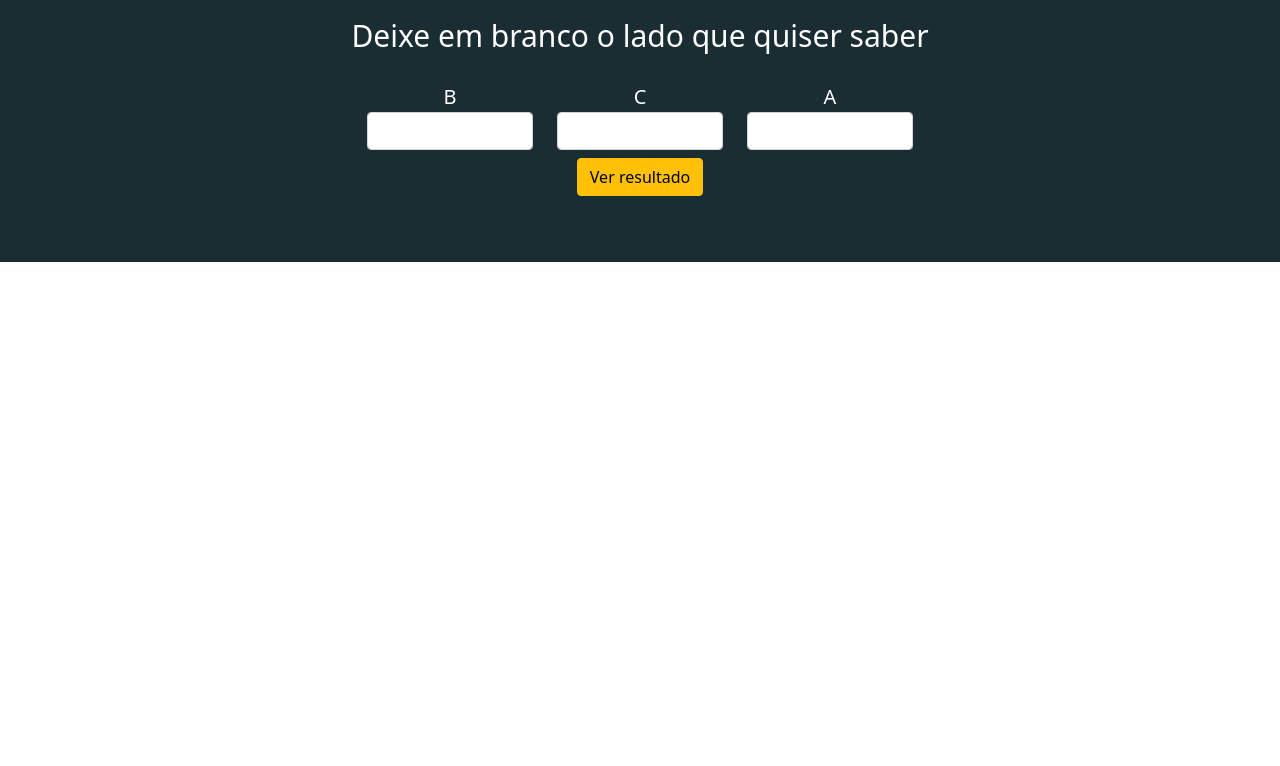
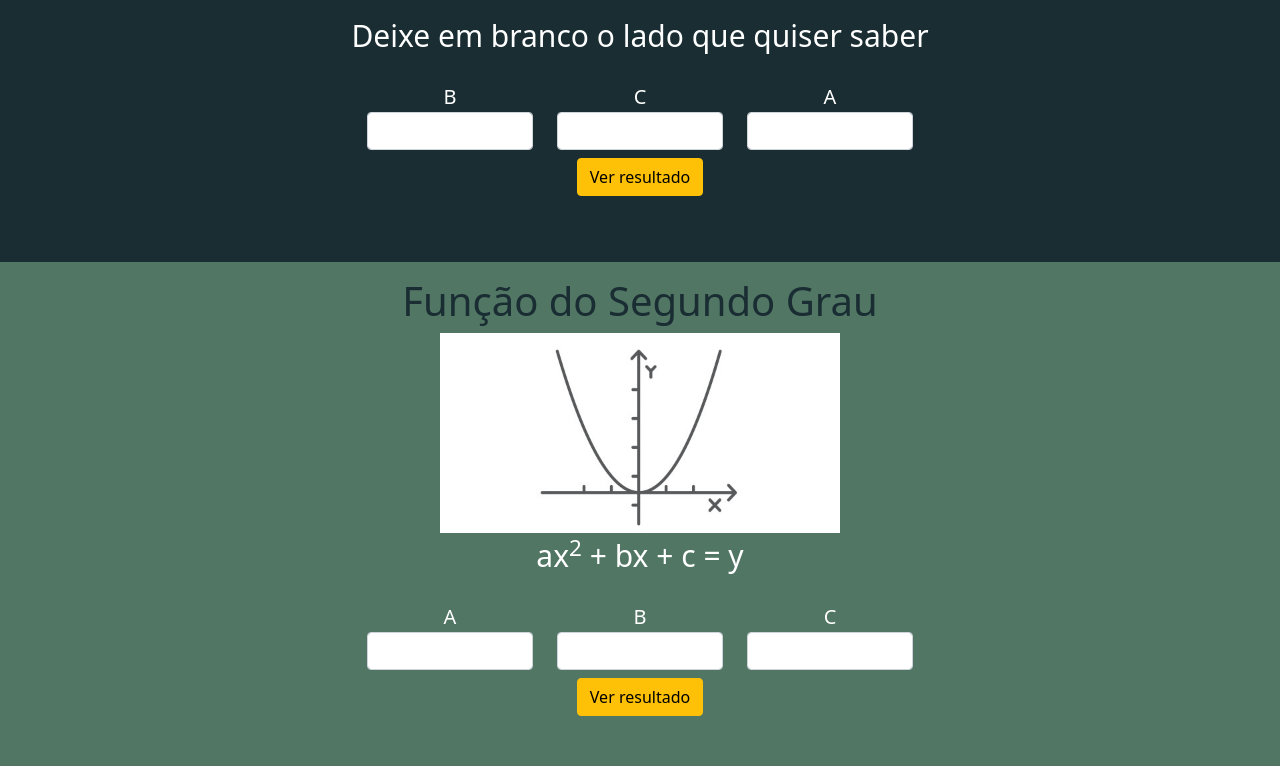
Before and after one commit to VitorNvs/Pit-Station, a plain HTML site: page index.html in a window 1280 px wide. Shown: the part 902-1668 px from the top of the page. Before the commit the page ends 1164 px from the top, so only its background shows below. Drawn offline with nearby package versions, Linux system fonts and the light colour scheme.

Commit message:
Função do Segundo Grau + Alerts

```diff
--- a/index.html
+++ b/index.html
@@ -30,8 +30,8 @@
                         </a>
                         <ul class="dropdown-menu menu" aria-labelledby="navbarDropdownMenuLink">
                             <li><a class="dropdown-item" href="#pitagoras">Teorema de Pitágoras</a></li>
-                            <li><a class="dropdown-item" href="#">Relações Métricas</a></li>
-                            <li><a class="dropdown-item" href="#">Equações do Segundo Grau</a></li>
+                            <li><a class="dropdown-item" href="#segundo_grau">Função do Segundo Grau</a></li>
+                            <li><a class="dropdown-item" href="#">Progressão Aritmética</a></li>
                         </ul>
                     </li>
                     <li class="nav-item">
@@ -62,7 +62,7 @@
     </section>
 
     <section id="pitagoras">
-        <div class="container-fluid"></div>
+        <div class="container-fluid">
             <h1 class="titulo">Teorema de Pitágoras</h1>
             <img src="img/triangulo-b_c_iguais.png" class="centralize">
             <p id ="equacao" class="equacao">B<sup>2</sup> + C<sup>2</sup> = A<sup>2</sup></p>
@@ -83,12 +83,39 @@
                             <input type="number"class="form-control"id="a">
                         </div>
                     </div>
-
                 </div>
             </form>
             <button class="btn btn-warning centralize" onclick="pitagoras()">Ver resultado</button>
             <p id="teste"></p>
         </div>
     </section>
+    <section id="segundo_grau">
+        <div class="container-fluid">
+            <h1 class="titulo">Função do Segundo Grau</h1>
+            <img src="img/grafico-da-funcao.jpg" width=400px class="centralize">
+            <p id ="equacao2" class="equacao">ax<sup>2</sup> + bx + c = y</p>
+            <div id = alert></div>
+            <div id = alert2></div>
+            <form class="form">
+                <div class="container py-2">
+                    <div class="row justify-content-center">
+                        <div class="col-2">
+                            <label for="2a">A </label>
+                            <input type="number"class="form-control"id="2a">
+                        </div>
+                        <div class="col-2">
+                            <label for="2b">B </label>
+                            <input type="number"class="form-control"id="2b">
+                        </div>
+                        <div class="col-2">
+                            <label for="2c">C </label>
+                            <input type="number"class="form-control"id="2c">
+                        </div>
+                    </div>
+                </div>
+            </form>
+            <button class="btn btn-warning centralize" onclick="equacao2()">Ver resultado</button>
+        </div>
+    </section>
 </body>
 </html>
--- a/script.js
+++ b/script.js
@@ -23,7 +23,7 @@ function pitagoras(){
             equacao.innerHTML = `${b}<sup>2</sup> + ${c_real.toFixed(2)}<sup>2</sup> = ${a}<sup>2</sup>`
         }
     }
-    else if(b.toString() == "" && c.toString() != "" && a.toString() != ""){
+    else if(b.toString == "" && c.toString() != "" && a.toString() != ""){
         c = parseInt(c)
         a = parseInt(a)
         b2 = a**2 - c**2
@@ -35,7 +35,83 @@ function pitagoras(){
             equacao.innerHTML = `${b_real.toFixed(2)}<sup>2</sup> + ${c}<sup>2</sup> = ${a}<sup>2</sup>`
         }
     }
+    else if(b.toString() != "" && c.toString() != "" && a.toString() != ""){
+        equacao.innerHTML = "Um dos campos não deve ser preenchido"
+    }
     else{
         equacao.innerHTML = "Preencha todos os campos necessários"
     }
 }
+
+function equacao2(){
+    var a = document.getElementById("2a").value
+    var b = document.getElementById("2b").value
+    var c = document.getElementById("2c").value
+    if(a.toString() == "" || b.toString() == "" || c.toString() == ""){
+        alert("alert","danger","Preencha todos os campos necessários")
+        alert("alert2",enable=false)
+    }
+    else if(a == 0){
+        alert("alert","danger","O elemento A não pode ser igual a zero!")
+    }
+    else{
+        alert("alert",enable=false)
+        a = parseInt(a)
+        b = parseInt(b)
+        c = parseInt(c)
+        var equacao = document.getElementById("equacao2")
+        a_texto = a
+        b_texto = `+ ${b}x`
+        c_texto = `+ ${c}`
+        if(b < 0){
+            b_texto = `- ${b*(-1)}x`
+        }
+        else if(b == 0){
+            b_texto = ""
+        }
+        if(c < 0){
+            c_texto = `- ${c*(-1)}`
+        }
+        else if(c == 0){
+            c_texto = ""
+        }
+
+        equacao.innerHTML = `${a_texto}x<sup>2</sup> ${b_texto} ${c_texto} = y`
+        delta = b**2 - (4*a*c)
+        if (delta < 0){
+            alert("alert","primary","Não há raizes reais")
+            alert("alert2",enable=false)
+        }
+        else {
+            if (delta == 0){
+                raiz = ((0-b) + (Math.sqrt(delta)))/2*a
+                alert("alert","primary",`Raíz: ${raiz}`)
+            }
+            else{
+                raiz1 = ((0-b) + (Math.sqrt(delta)))/2*a
+                raiz2 = ((0-b) - (Math.sqrt(delta)))/2*a
+                alert("alert","primary",`Raízes: ${raiz1.toFixed(2)},${raiz2.toFixed(2)}`)
+            }
+            var x = (0-b)/2*a
+            var y = (0-delta)/4*a
+
+            if(a > 0){
+                alert("alert2","primary",`Valor mínimo de X: ${x} / Valor mínimo de Y: ${y}`)
+            }
+            else{
+                alert("alert2","primary",`Valor máximo de X: ${x} / Valor máximo de Y: ${y}`)
+            }
+        }
+
+    }
+}
+
+function alert(id, type = "", message = "",enable = true){
+    var alert_div = document.getElementById(`${id}`)
+    if (enable == true){
+        alert_div.innerHTML = `<div id = alert class="alert alert-${type}" role="alert">${message}</div>`
+    }
+    else{
+        alert_div.innerHTML = `<div id = ${id}></div>`
+    }
+}
--- a/style.css
+++ b/style.css
@@ -15,6 +15,12 @@
 #pitagoras {
     background-color: #192d33 !important;
     color: #517664;
+    padding-bottom: 50px;
+}
+
+#segundo_grau {
+    background-color:  #517664 !important;
+    color: #192d33;
     padding-bottom: 50px;
 }
 
@@ -45,3 +51,8 @@
     margin: auto !important;
     display: block !important;
 }
+#alert {
+    margin-left: 25%;
+    margin-right: 25%;
+    text-align: center;
+}
```
Also changed, not shown: img/grafico-da-funcao.jpg (added).
